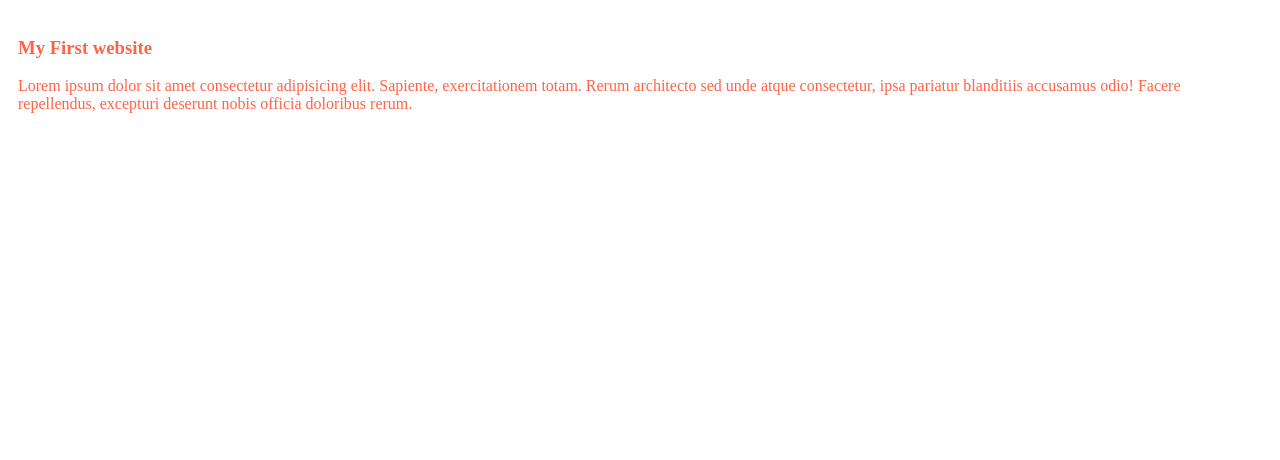
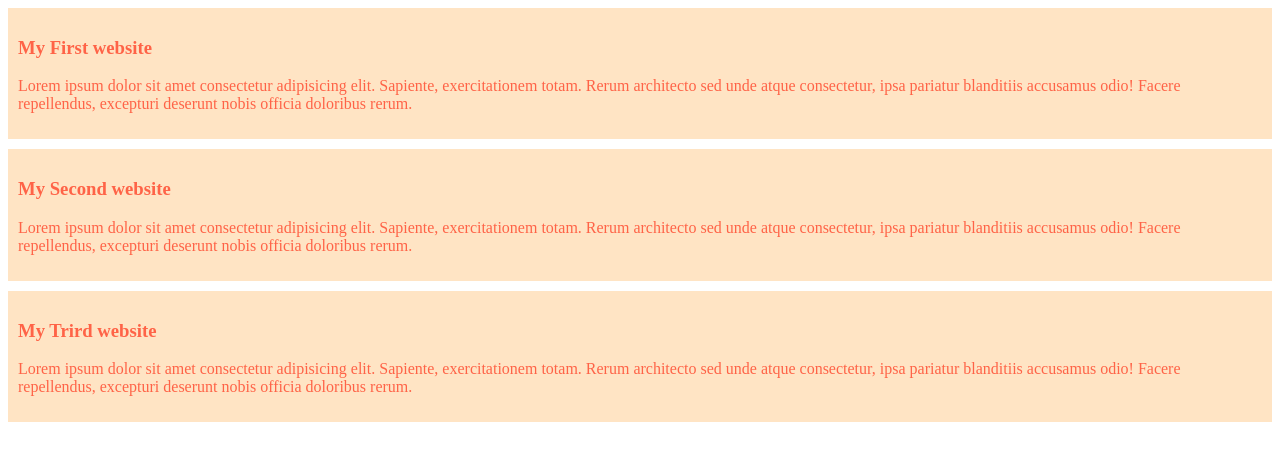
Before and after one commit to sultan17114/my-simple-website, a plain HTML site: page index.html in a window 1280 px wide. Drawn offline with Linux system fonts and the light colour scheme.

Commit message:
add the second and third blog

```diff
--- a/index.html
+++ b/index.html
@@ -11,5 +11,13 @@
         <h3>My First website</h3>
         <p>Lorem ipsum dolor sit amet consectetur adipisicing elit. Sapiente, exercitationem totam. Rerum architecto sed unde atque consectetur, ipsa pariatur blanditiis accusamus odio! Facere repellendus, excepturi deserunt nobis officia doloribus rerum.</p>
     </div>
+    <div>
+        <h3>My Second website</h3>
+        <p>Lorem ipsum dolor sit amet consectetur adipisicing elit. Sapiente, exercitationem totam. Rerum architecto sed unde atque consectetur, ipsa pariatur blanditiis accusamus odio! Facere repellendus, excepturi deserunt nobis officia doloribus rerum.</p>
+    </div>
+    <div>
+        <h3>My Trird website</h3>
+        <p>Lorem ipsum dolor sit amet consectetur adipisicing elit. Sapiente, exercitationem totam. Rerum architecto sed unde atque consectetur, ipsa pariatur blanditiis accusamus odio! Facere repellendus, excepturi deserunt nobis officia doloribus rerum.</p>
+    </div>
 </body>
 </html>
--- a/styles/blog.css
+++ b/styles/blog.css
@@ -1,5 +1,6 @@
 div{
     color: tomato;
     padding: 10px;
-
+    margin-bottom: 10px;
+    background-color: bisque;
 }
```
